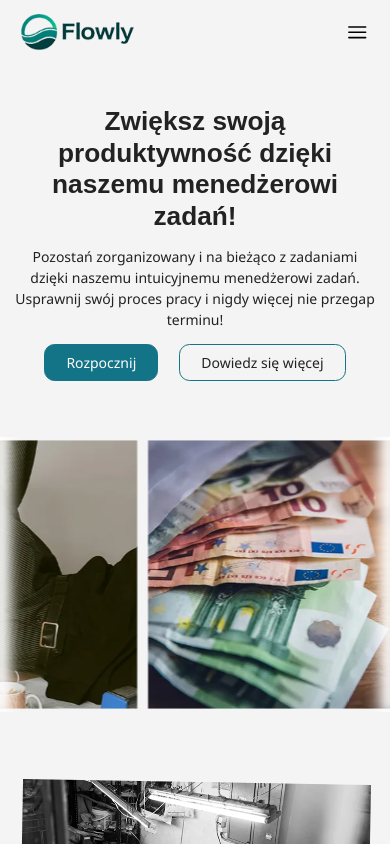
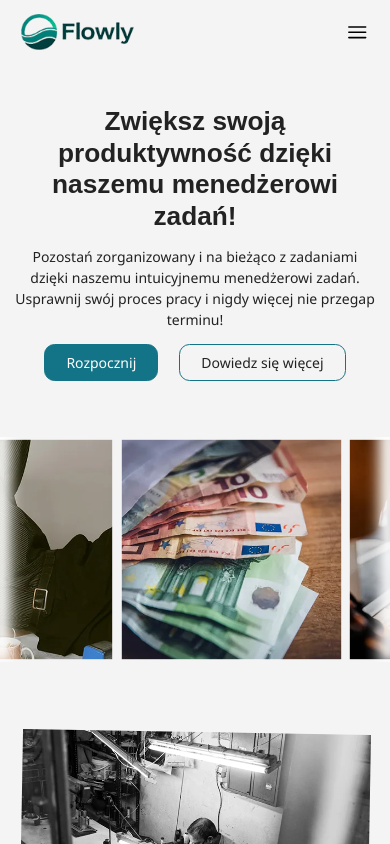
Before and after one commit to Prekel19/flowly-landing-page, a Next.js app: page / in a window 390 px wide. Shown: the top 844 px of the page. Built offline with nearby package versions, Linux system fonts and the light colour scheme; a web font is replaced by a local one.

Commit message:
Changed size of images in herosection.

```diff
--- a/app/globals.css
+++ b/app/globals.css
@@ -150,8 +150,8 @@ body {
   }
 
   .slide img {
-    height: 275px;
-    width: 275px;
+    height: 225px;
+    width: 225px;
   }
 
   .slide img:hover {
```
